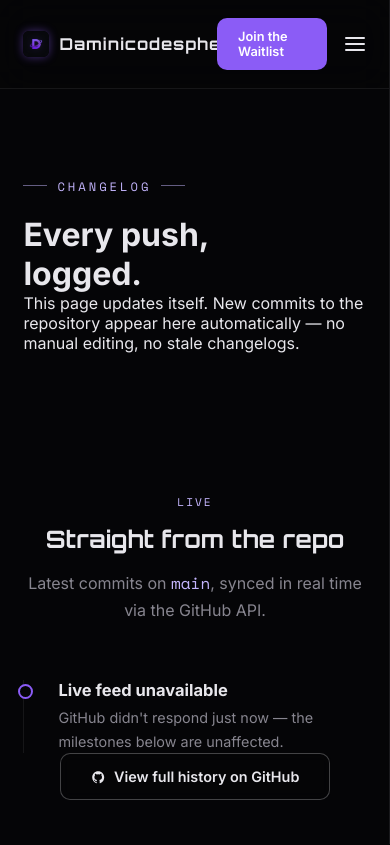
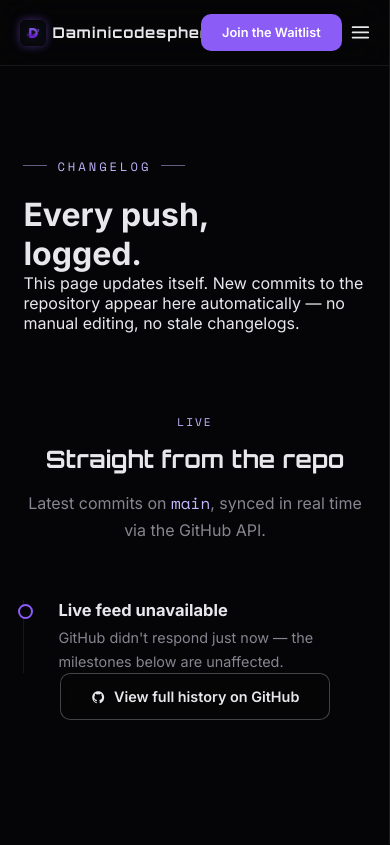
Before and after one commit to Nerdk-tech/Daminicodes, a plain HTML site: page changelog.html in a window 390 px wide. Shown: the top 845 px of the page. Drawn offline with nearby package versions, Linux system fonts and the light colour scheme; no server answers.

Commit message:
fix jam-packed mobile header + huge blank gap on dani/changelog pages
- Mobile header was cramming brand name + full-size Join Waitlist
  button + hamburger into one row, causing visual crowding/overflow.
  Tightened header padding, brand size, and button size specifically
  on mobile (<860px), with an extra shrink under 400px.
- dani.html and changelog.html had a huge empty gap between the hero
  and the next section (page-hero bottom padding + section top padding
  stacked to 220-330px of blank space). Reduced page-hero padding and
  added a page-hero + section override so the gap reads as normal
  spacing instead of a jarring blank scroll.

```diff
--- a/changelog.html
+++ b/changelog.html
@@ -311,7 +311,20 @@ footer .foot-links{margin-top:14px;display:flex;gap:16px;justify-content:center;
   .stats{grid-template-columns:repeat(2,1fr);}
   .solo-block{flex-direction:column;text-align:center;padding:34px 22px;}
   .solo-links{justify-content:center;}
-  section{padding:80px 6%;}
+  section{padding:64px 6%;}
+  .page-hero{padding:130px 6% 10px;}
+  .page-hero + section{padding-top:40px;}
+  header{padding:14px 5%;}
+  .brand{font-size:.92rem;gap:7px;}
+  .brand img{width:22px;height:22px;}
+  .nav-cta{gap:8px;}
+  .nav-cta .btn{padding:9px 14px;font-size:.72rem;white-space:nowrap;}
+  .nav-cta .btn .icon{width:.85em;height:.85em;}
+  .menu-icon{font-size:1.3rem;}
+}
+
+@media(max-width:400px){
+  .nav-cta .btn span,.nav-cta .btn{font-size:.68rem;padding:8px 11px;}
 }
 
 @media(prefers-reduced-motion: reduce){
@@ -320,7 +333,8 @@ footer .foot-links{margin-top:14px;display:flex;gap:16px;justify-content:center;
 }
 
 /* ===== CHANGELOG-SPECIFIC ===== */
-.page-hero{padding:170px 6% 60px;max-width:900px;}
+.page-hero{padding:150px 6% 20px;max-width:900px;}
+.page-hero + section{padding-top:60px;}
 .commit-meta{font-family:var(--mono);font-size:.72rem;color:var(--muted);margin-top:8px;display:flex;gap:14px;flex-wrap:wrap;}
 .commit-meta a{color:var(--accent-light);}
 .commit-body{white-space:pre-wrap;color:var(--muted);font-size:.86rem;line-height:1.6;margin-top:8px;}
```
Also changed, not shown: dani.html (+16 -2 lines), index.html (+12 -1 lines).
